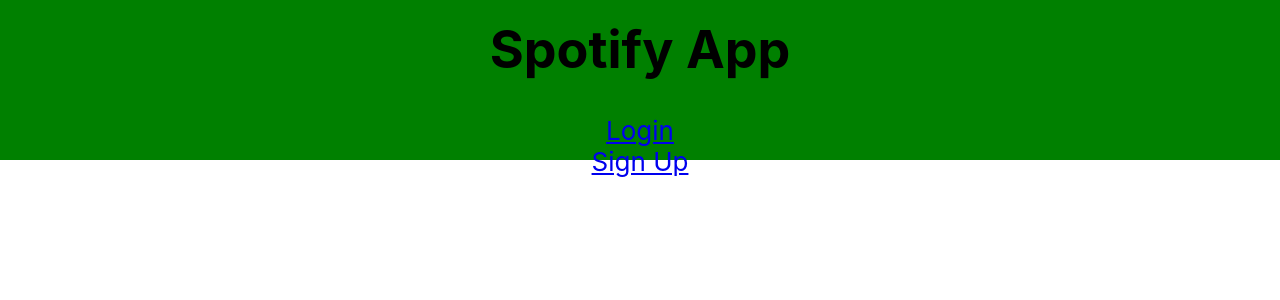
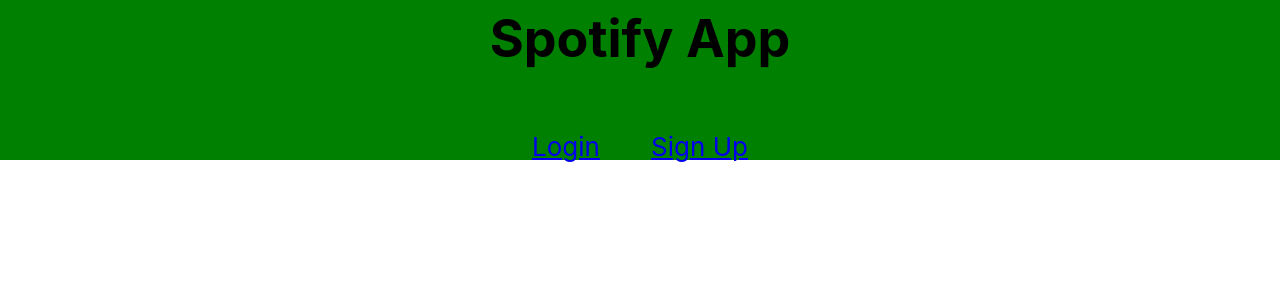
Before and after one commit to sigij5/front-end, a React (Create React App) app in the folder spotify-app/: page / in a window 1280 px wide. Shown: the top 300 px of the page. Built offline with nearby package versions, Linux system fonts and the light colour scheme.

Commit message:
form adjustments

```diff
--- a/spotify-app/src/App.css
+++ b/spotify-app/src/App.css
@@ -2,10 +2,10 @@
   text-align: center;
 }
 
-.App-logo {
-  height: 40vmin;
-  pointer-events: none;
+.body{
+  padding-top: 5%;
 }
+
 
 @media (prefers-reduced-motion: no-preference) {
   .App-logo {
@@ -27,14 +27,20 @@
   color: rgb(112, 76, 182);
 }
 
-@keyframes App-logo-float {
-  0% {
-    transform: translateY(0);
-  }
-  50% {
-    transform: translateY(10px)
-  }
-  100% {
-    transform: translateY(0px)
-  }
+
+nav{
+  display: flex;
+  width: 100%;
+  justify-content: center;
+
 }
+
+.link{
+  margin: 2%;
+}
+
+form{
+  display: flex;
+  flex-direction: column;
+  align-items: center;
+}
--- a/spotify-app/src/App.js
+++ b/spotify-app/src/App.js
@@ -13,15 +13,19 @@
     <div className="App">
       <header className='App-header'>
         <h1>Spotify App</h1>
+        <nav>
           <NavLink className='link' to='login'>Login</NavLink>
           <NavLink className='link' to='signup'>Sign Up</NavLink>
+        </nav>
       </header>
+      <div className='body'>
         <Switch>
           <Route path='/login' component={Login} />
           <Route path='/signup' component={Signup} />
           <PrivateRoute path='/profile/:id' component={Profile}/>
         </Switch>
       </div>
+    </div>
   );
 }
 
--- a/spotify-app/src/reducers/registrationReducer.js
+++ b/spotify-app/src/reducers/registrationReducer.js
@@ -3,12 +3,12 @@
 
 
 export const initialUserRegistration = {
-    credentials: {
-    first_name: '',
-    last_name: '',
-    username: '',
-    password: ''
-    },
+    // credentials: {
+    // first_name: '',
+    // last_name: '',
+    // username: '',
+    // password: ''
+    // },
     registering: false,
     error: ''
 }
@@ -22,8 +22,6 @@
                  error: '',
                  };
       case REGISTER_SUCCESS:
-        const newUser = action.payload.credentials
-
         return { ...state,
                 registering: false,
                 error: '',
```
Lines whose indentation alone changed are shown as unchanged.
